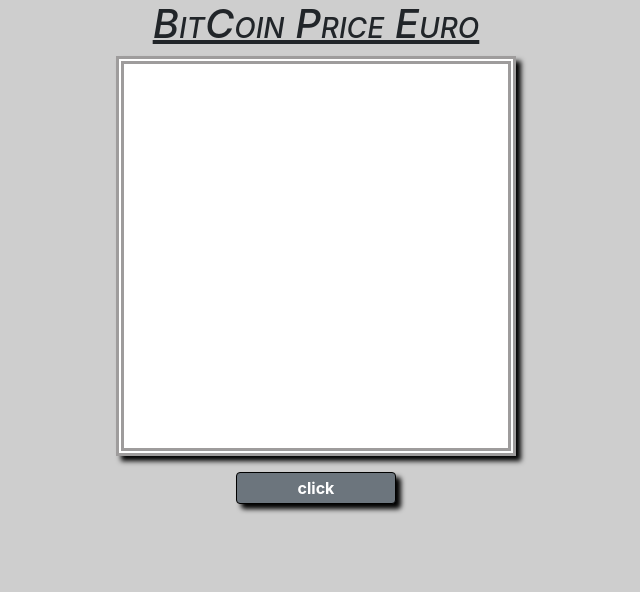
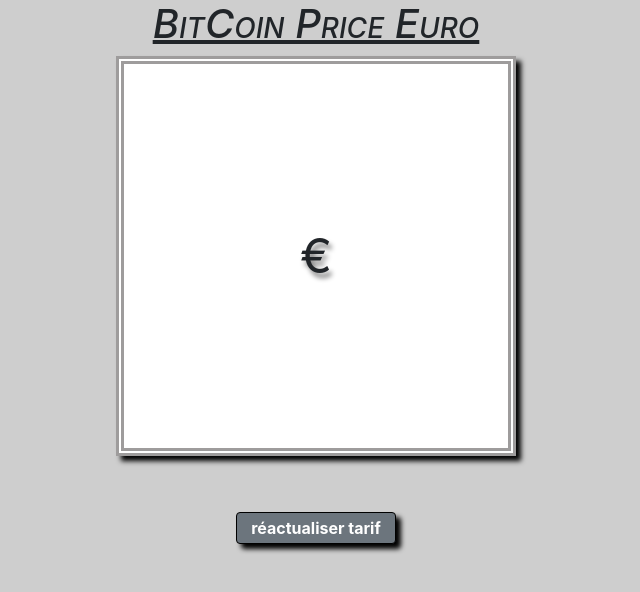
Before and after one commit to bsao17/BitcoinPriceInEuro, a website: page index.html in a window 1280 px wide. Shown: the whole page, without its empty margins (324-964 px from the left). Drawn offline with nearby package versions, Linux system fonts and the light colour scheme; no server answers.

Commit message:
appli fonctionnelle

```diff
--- a/index.html
+++ b/index.html
@@ -13,8 +13,9 @@
   <div class="bloc document">
     <div class="githubApi">
       <h1>BitCoin Price Euro</h1>
-      <div id="displayApi"><p id="apiRest"></p></div>
-      <button id="bouton" class="btn btn-secondary" href="">click</button><br>
+      <div id="displayApi"><span id="apiRest"> </span>€</div><br>
+      <p id="infos"></p>
+      <button id="bouton" class="btn btn-secondary" href="">réactualiser tarif</button><br>
     </div>
   </div>
 
--- a/main.js
+++ b/main.js
@@ -8,7 +8,16 @@
   if(request1.readyState === XMLHttpRequest.DONE){
     if(request1.status === 200){
       let responseOk = request1.response;
-      console.log(responseOk.EUR.last)
+      console.log('reponse bien reçu', responseOk)
+      $('#apiRest').append(responseOk.EUR.last);
+    }
+    else{
+      console.log('Veuillez réessayer ultérieurement !')
+
     }
   }
 }
+
+$('#bouton').on('click', ()=>{
+  window.location.reload();
+});
--- a/style.scss
+++ b/style.scss
@@ -21,7 +21,7 @@
         border: double rgb(158, 156, 156) 0.5rem;
         background-color: white;
         box-shadow: black 5px 5px 5px;
-        font-size: 1.5rem;
+        font-size: 3rem;
         text-shadow: grey 3px 5px 5px;
         overflow: auto;
         padding: 5px;
```
Also changed, not shown: style.css.
